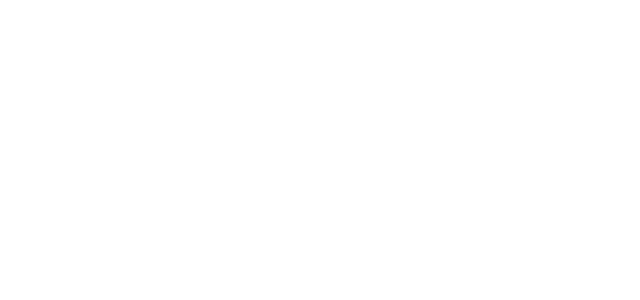
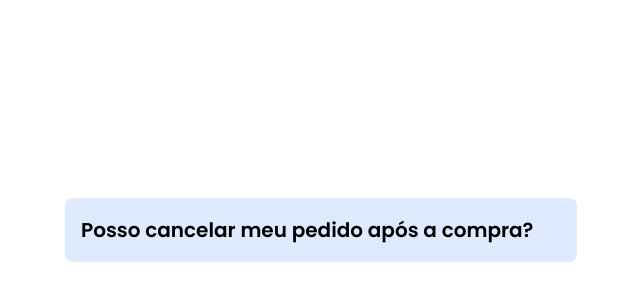
Before and after one commit to carlosbolzanell/Top-Care, a React (Vite) app: page / in a window 1280 px wide. Shown: the part 170-470 px from the top of the page, without its empty margins (319-959 px from the left). Built offline with nearby package versions, Linux system fonts and the light colour scheme; a web font is replaced by a local one.

Commit message:
comitando

```diff
--- a/src/App.jsx
+++ b/src/App.jsx
@@ -10,6 +10,7 @@
 
   return (
     <div className='flex justify-center items-center h-screen'>
+      <Pergunta/>
     </div>
   )
 }
--- a/src/Components/CategoriaPergunta/CategoriaPergunta.jsx
+++ b/src/Components/CategoriaPergunta/CategoriaPergunta.jsx
@@ -1,7 +1,7 @@
 const CategoriaPergunta = () => {
     return (
         <div className="flex justify-center text-center items-center font-poppins bg-terciaria w-[18%] h-[12%] rounded-lg">
-            <p className="text-xs font-medium">Compras e Pedidos</p>
+            <p className="text-lg font-medium">Compras e Pedidos</p>
 
         </div>
     )
--- a/src/Components/Pergunta/Pergunta.jsx
+++ b/src/Components/Pergunta/Pergunta.jsx
@@ -1,7 +1,7 @@
 const Pergunta = () => {
     return (
         <div className="flex items-center font-poppins bg-terciaria w-[40%] h-[8%] rounded-lg">
-            <p className="text-xs font-semibold p-4">Vocês aceitam devolução?</p>
+            <p className="text-xl font-semibold p-4">Posso cancelar meu pedido após a compra?</p>
         </div>
     )
 }
```
